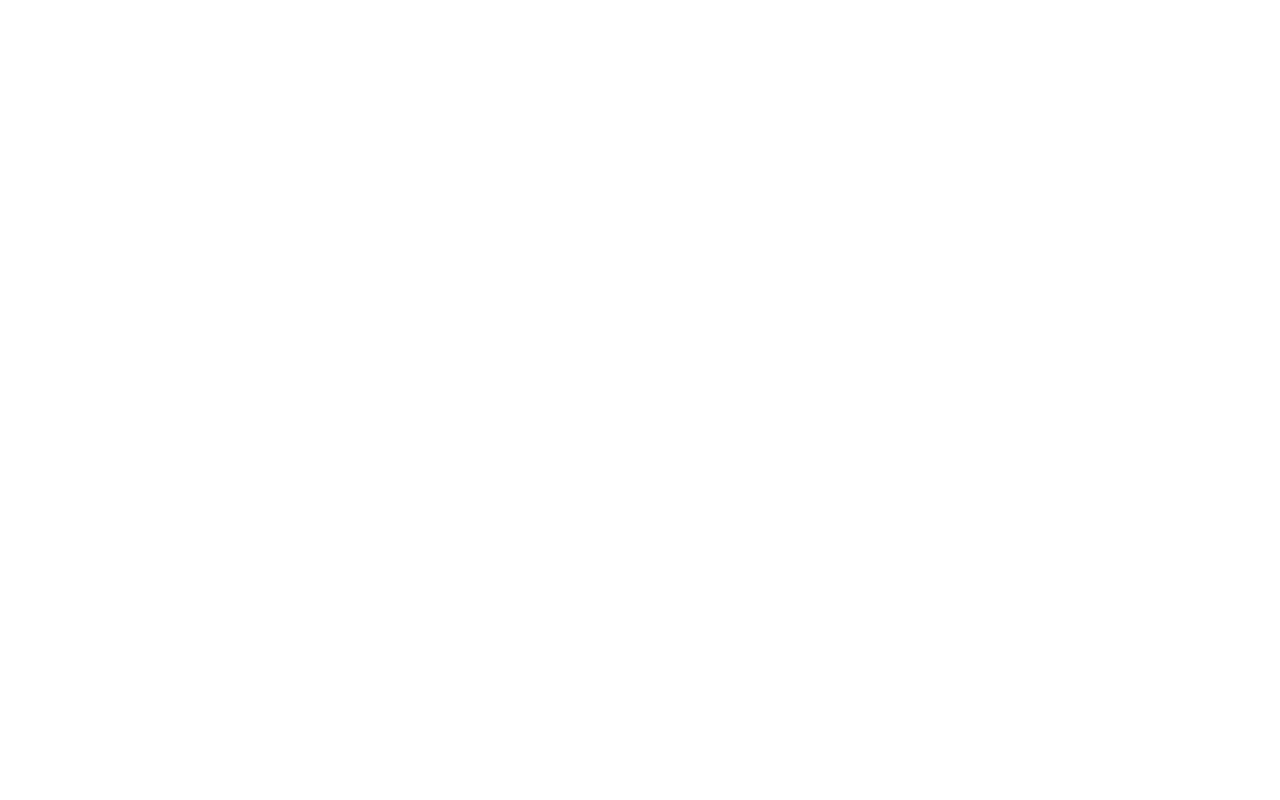
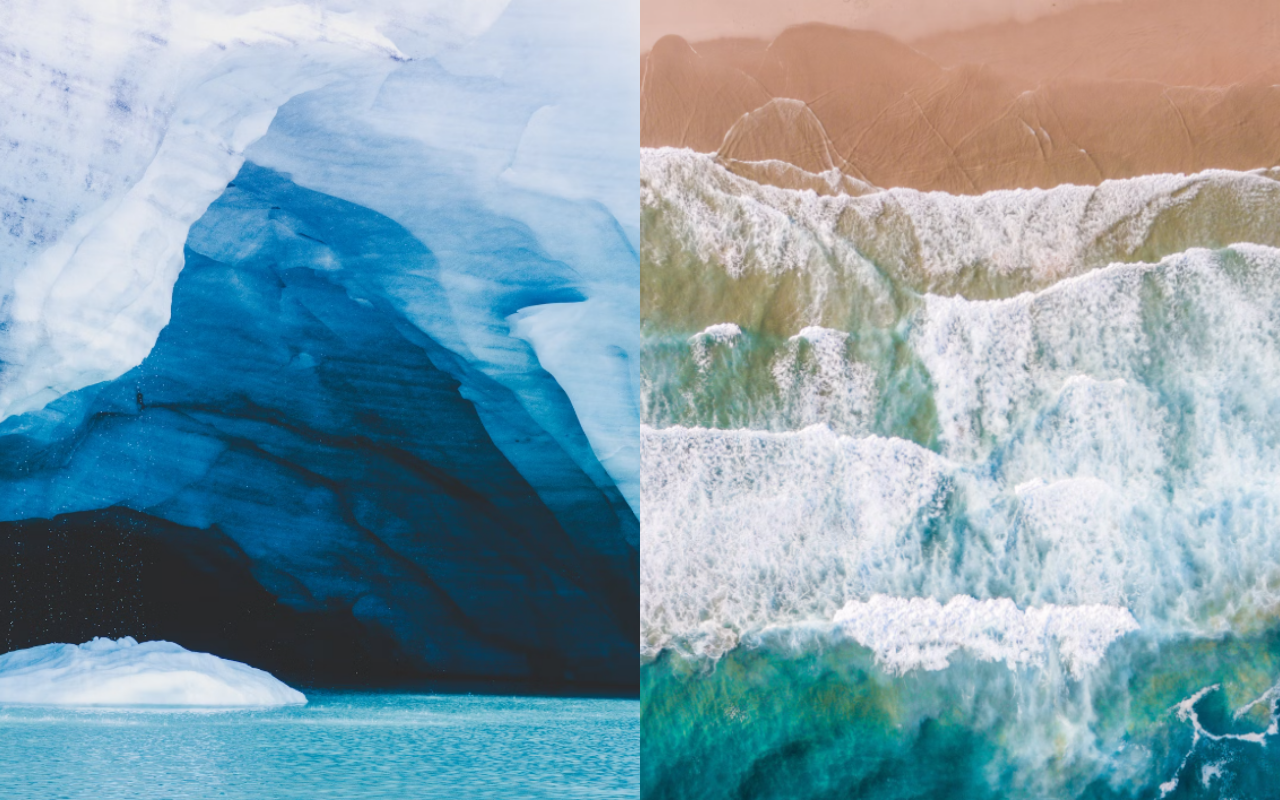
Before and after one commit to ShevViktoryia/split-landing-page, a plain HTML site: page index.html in a window 1280 px wide. Drawn offline with Linux system fonts and the light colour scheme.

Commit message:
feat: add basic elemets and styles

```diff
--- a/style.css
+++ b/style.css
@@ -3,3 +3,30 @@
   padding: 0;
   box-sizing: border-box;
 }
+
+.split-wrapper {
+  width: 100%;
+  height: 100vh;
+}
+
+.container {
+  width: 100%;
+  height: 100%;
+  display: flex;
+  justify-content: center;
+  align-items: center;
+}
+
+.left-side,
+.right-side {
+  height: 100%;
+  width: 50%;
+}
+
+.left-side {
+  background: url("./assets/images/4.png") center/cover no-repeat;
+}
+
+.right-side {
+  background: url("./assets/images/5.png") center/cover no-repeat;
+}
```
Also changed, not shown: assets/images/4.png (added), assets/images/5.png (added).
